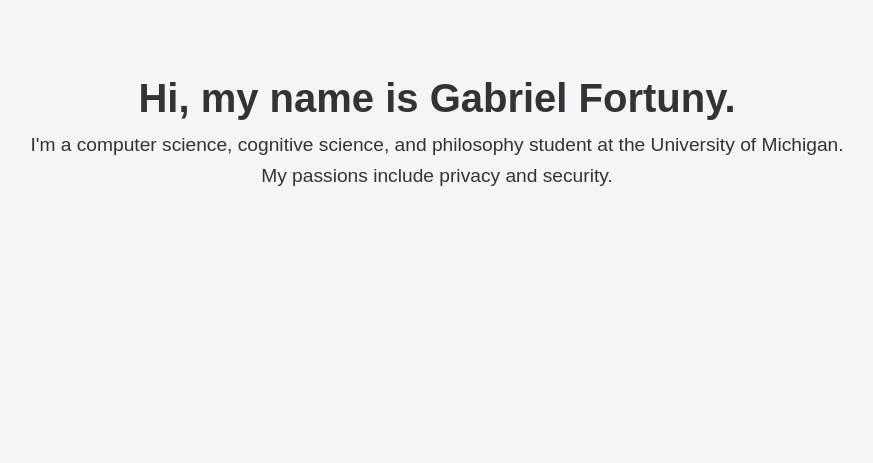
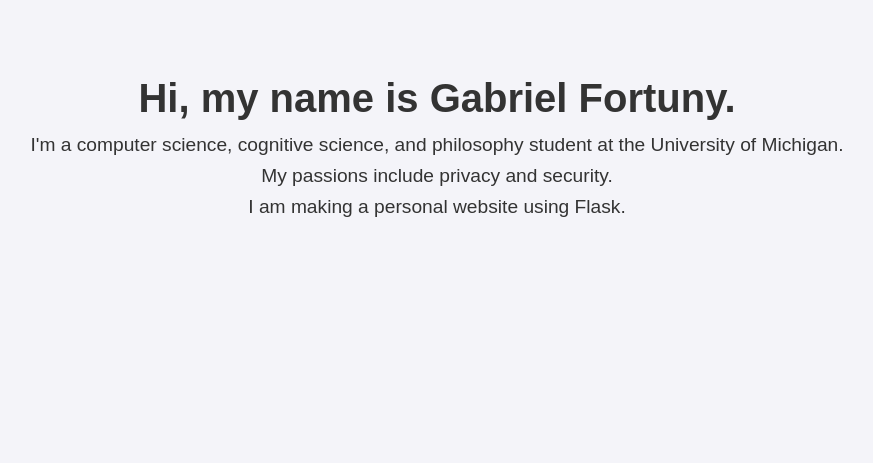
Before and after one commit to gabrielfortuny/gabrielfortuny.com, a Flask app: page / in a window 1280 px wide. Shown: the part 153-616 px from the top of the page, without its empty margins (203-1076 px from the left). Run offline with Flask 3, Linux system fonts and the light colour scheme.

Commit message:
Testing content

```diff
--- a/templates/index.html
+++ b/templates/index.html
@@ -4,4 +4,5 @@
 <h1>Hi, my name is Gabriel Fortuny.</h1>
 <p>I'm a computer science, cognitive science, and philosophy student at the University of Michigan.</p>
 <p>My passions include privacy and security.</p>
+<p>I am making a personal website using Flask.</p>
 {% endblock %}
```
